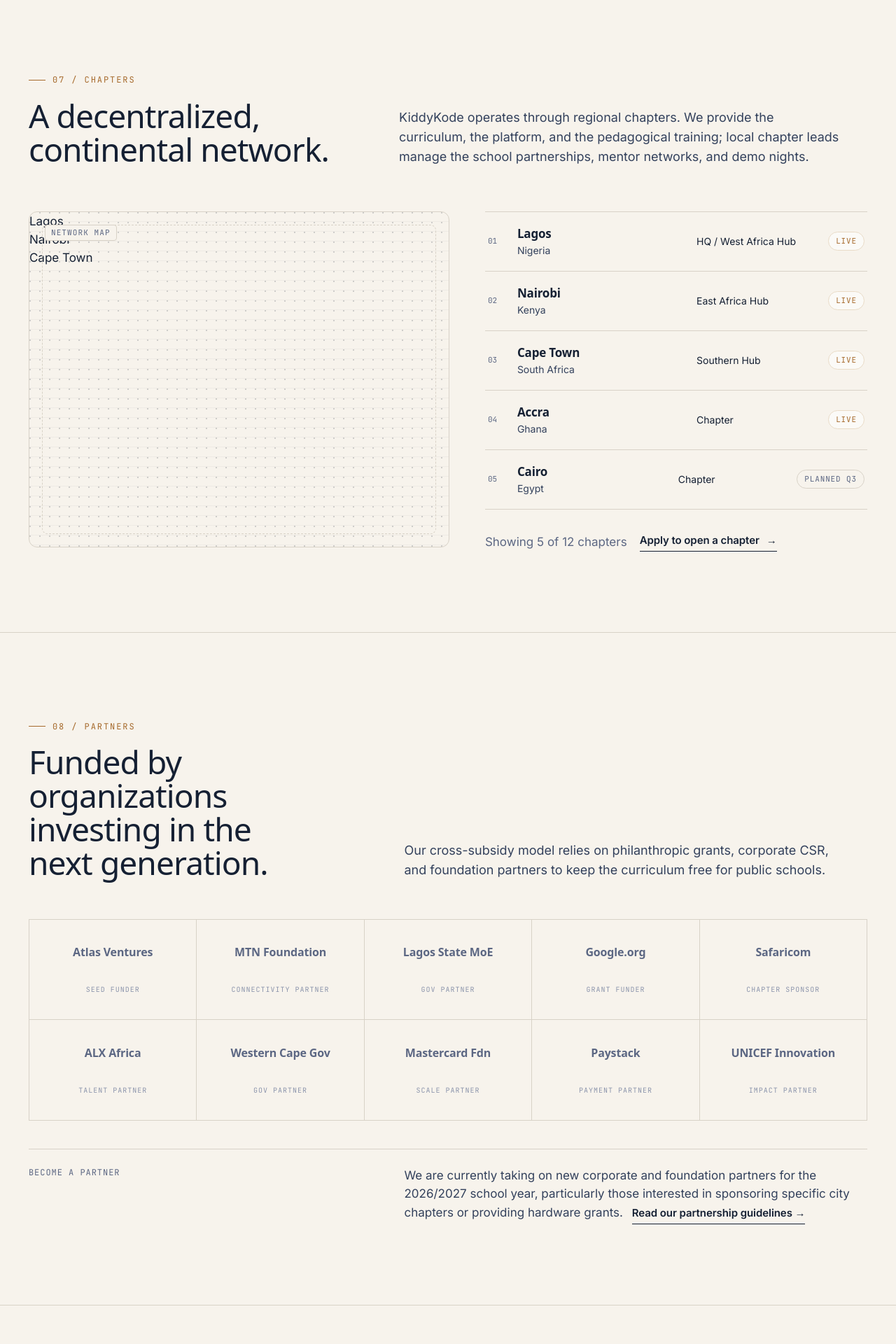
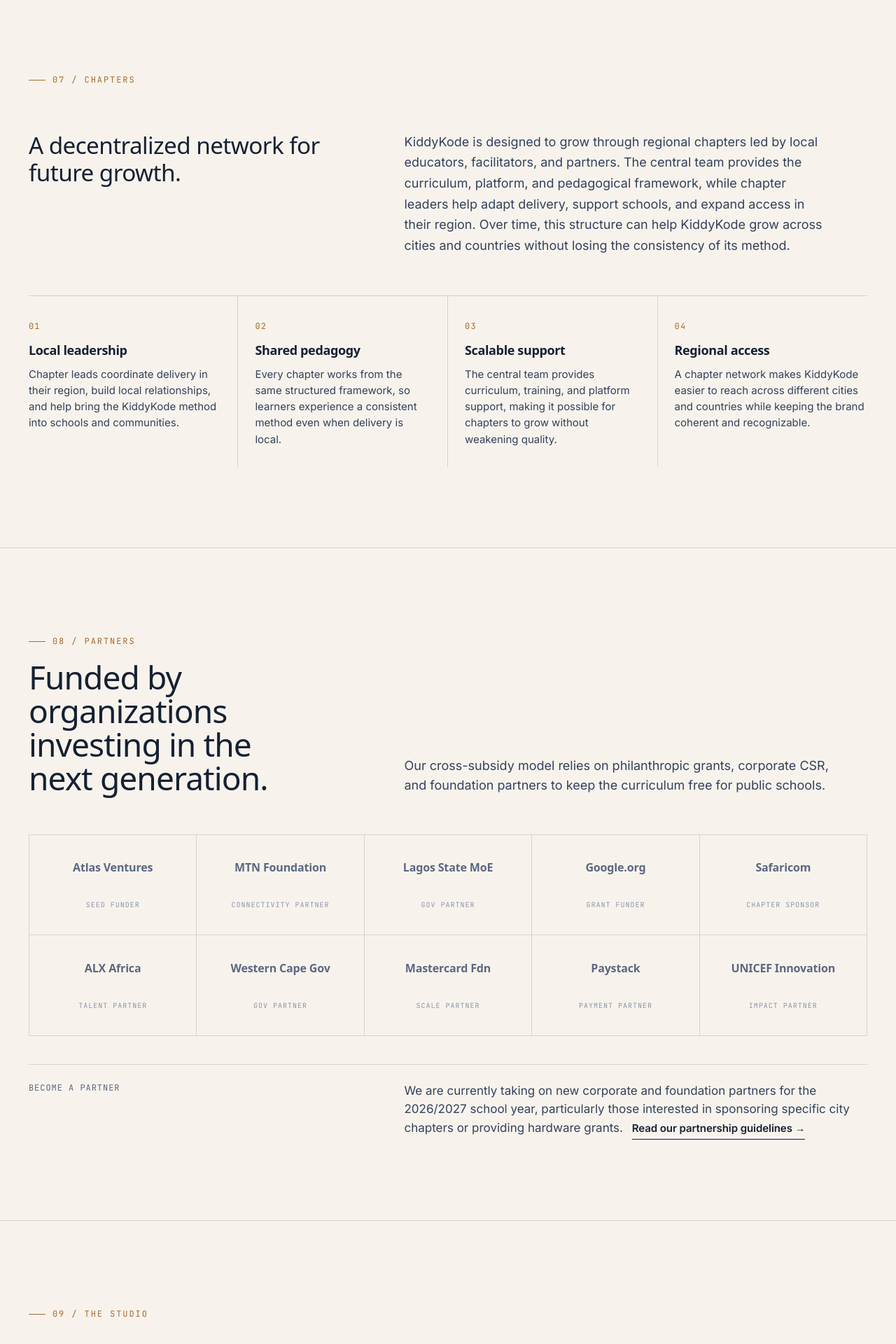
Before and after one commit to kiddykode/kiddykode-web, a Next.js app: page / in a window 1280 px wide. Shown: the part 6780-8700 px from the top of the page at 70% size. Built offline with nearby package versions, Linux system fonts and the light colour scheme; a web font is replaced by a local one.

Commit message:
Restructure Chapters, cleanup Footer, and update Studio section content

```diff
--- a/app/home.module.css
+++ b/app/home.module.css
@@ -18,7 +18,11 @@
 .missionGrid { display: grid; grid-template-columns: 5fr 7fr; gap: clamp(32px, 5vw, 96px); }
 .missionStatement { font-family: var(--font-display); font-size: clamp(26px, 2.6vw, 36px); line-height: 1.18; letter-spacing: -0.018em; color: var(--color-ink-900); text-wrap: pretty; max-width: 24ch; }
 .missionBody p { color: var(--color-ink-700); font-size: 18px; line-height: 1.65; max-width: 54ch; }
-.principles { margin-top: 56px; display: grid; grid-template-columns: repeat(3, 1fr); gap: 0; border-top: 1px solid var(--color-line); }
+
+.principles, .principles4 { margin-top: 56px; display: grid; gap: 0; border-top: 1px solid var(--color-line); }
+.principles { grid-template-columns: repeat(3, 1fr); }
+.principles4 { grid-template-columns: repeat(4, 1fr); }
+
 .principle { padding: 28px 24px 28px 0; border-right: 1px solid var(--color-line); }
 .principle:last-child { border-right: 0; padding-right: 0; }
 .principle:not(:first-child) { padding-left: 24px; }
@@ -206,7 +210,7 @@
   .studioSide, .studioPreview { display: none; }
   .finalPath { border-right: 0; border-bottom: 1px solid rgba(247,243,236,0.18); padding-bottom: 32px; }
   .finalPath:not(:first-child) { padding-left: 0; padding-top: 32px; }
-  .principles, .whyThemes { grid-template-columns: 1fr !important; }
+  .principles, .principles4, .whyThemes { grid-template-columns: 1fr !important; }
   .principle, .theme { border-right: 0 !important; border-bottom: 1px solid var(--color-line); padding: 22px 0 !important; }
   .principle:last-child, .theme:last-child { border-bottom: 0; }
 }
--- a/app/page.tsx
+++ b/app/page.tsx
@@ -269,71 +269,39 @@ export default function HomePage() {
       <section className={styles.chapters} id="chapters" data-screen-label="07 Chapters">
         <div className="wrap">
           <div className="section-head">
-            <div className="heading">
+            <div>
               <span className="eyebrow">07 / Chapters</span>
-              <h2 className="mt-[18px]">A decentralized, continental network.</h2>
             </div>
-            <div>
-              <p className="lede">KiddyKode operates through regional chapters. We provide the curriculum, the platform, and the pedagogical training; local chapter leads manage the school partnerships, mentor networks, and demo nights.</p>
+            <div></div>
+          </div>
+          <div className={styles.missionGrid}>
+            <div className={styles.missionStatement}>
+              A decentralized network for future growth.
+            </div>
+            <div className={styles.missionBody}>
+              <p>KiddyKode is designed to grow through regional chapters led by local educators, facilitators, and partners. The central team provides the curriculum, platform, and pedagogical framework, while chapter leaders help adapt delivery, support schools, and expand access in their region. Over time, this structure can help KiddyKode grow across cities and countries without losing the consistency of its method.</p>
             </div>
           </div>
-          <div className={styles.chaptersGrid}>
-            <div className={styles.map}>
-              <div className={styles.mapFrame}></div>
-              <div className={styles.mapLabel}>Network Map</div>
-              <div className={`${styles.marker} ${styles.live}`} style={{top:"45%",left:"35%"}}>
-                <div className={styles.pin}></div>
-                <div className={styles.pinLabel}>Lagos</div>
-              </div>
-              <div className={`${styles.marker} ${styles.live}`} style={{top:"55%",left:"65%"}}>
-                <div className={styles.pin}></div>
-                <div className={styles.pinLabel}>Nairobi</div>
-              </div>
-              <div className={`${styles.marker} ${styles.live}`} style={{top:"85%",left:"45%"}}>
-                <div className={styles.pin}></div>
-                <div className={styles.pinLabel}>Cape Town</div>
-              </div>
-              <div className={`${styles.marker} ${styles.planned}`} style={{top:"30%",left:"50%"}}>
-                <div className={styles.pin}></div>
-              </div>
+          <div className={styles.principles4}>
+            <div className={styles.principle}>
+              <span className={styles.num}>01</span>
+              <h4>Local leadership</h4>
+              <p>Chapter leads coordinate delivery in their region, build local relationships, and help bring the KiddyKode method into schools and communities.</p>
             </div>
-            <div>
-              <div className={styles.chaptersList}>
-                <div className={styles.chapterRow}>
-                  <div className={styles.idx}>01</div>
-                  <div><div className={styles.city}>Lagos</div><div className={styles.country}>Nigeria</div></div>
-                  <div>HQ / West Africa Hub</div>
-                  <div className={`${styles.status} ${styles.live}`}>Live</div>
-                </div>
-                <div className={styles.chapterRow}>
-                  <div className={styles.idx}>02</div>
-                  <div><div className={styles.city}>Nairobi</div><div className={styles.country}>Kenya</div></div>
-                  <div>East Africa Hub</div>
-                  <div className={`${styles.status} ${styles.live}`}>Live</div>
-                </div>
-                <div className={styles.chapterRow}>
-                  <div className={styles.idx}>03</div>
-                  <div><div className={styles.city}>Cape Town</div><div className={styles.country}>South Africa</div></div>
-                  <div>Southern Hub</div>
-                  <div className={`${styles.status} ${styles.live}`}>Live</div>
-                </div>
-                <div className={styles.chapterRow}>
-                  <div className={styles.idx}>04</div>
-                  <div><div className={styles.city}>Accra</div><div className={styles.country}>Ghana</div></div>
-                  <div>Chapter</div>
-                  <div className={`${styles.status} ${styles.live}`}>Live</div>
-                </div>
-                <div className={styles.chapterRow}>
-                  <div className={styles.idx}>05</div>
-                  <div><div className={styles.city}>Cairo</div><div className={styles.country}>Egypt</div></div>
-                  <div>Chapter</div>
-                  <div className={`${styles.status} ${styles.planned}`}>Planned Q3</div>
-                </div>
-              </div>
-              <div className={styles.chaptersCta}>
-                <span className={styles.mono}>Showing 5 of 12 chapters</span>
-                <Link href="/contact" className="btn btn--link">Apply to open a chapter <span className="arrow">→</span></Link>
-              </div>
+            <div className={styles.principle}>
+              <span className={styles.num}>02</span>
+              <h4>Shared pedagogy</h4>
+              <p>Every chapter works from the same structured framework, so learners experience a consistent method even when delivery is local.</p>
+            </div>
+            <div className={styles.principle}>
+              <span className={styles.num}>03</span>
+              <h4>Scalable support</h4>
+              <p>The central team provides curriculum, training, and platform support, making it possible for chapters to grow without weakening quality.</p>
+            </div>
+            <div className={styles.principle}>
+              <span className={styles.num}>04</span>
+              <h4>Regional access</h4>
+              <p>A chapter network makes KiddyKode easier to reach across different cities and countries while keeping the brand coherent and recognizable.</p>
             </div>
           </div>
         </div>
@@ -403,38 +371,40 @@ export default function HomePage() {
         <div className="wrap">
           <div className="section-head">
             <div className="heading">
-              <span className="eyebrow">09 / The Platform</span>
+              <span className="eyebrow">09 / The Studio</span>
             </div>
             <div></div>
           </div>
           <div className={styles.studioGrid}>
             <div className={styles.studioCopy}>
-              <h2>KiddyKode Studio</h2>
-              <p>The curriculum comes to life in Studio — our custom, browser-based coding environment designed specifically for primary and secondary learners. No installations, no complex local environments. Just open the browser and build.</p>
+              <h2>KiddyKode Studio turns lessons into projects.</h2>
+              <p>
+                KiddyKode Studio is our self-paced platform for children to follow courses, practice skills, and build projects at their own pace. Learners move through Explorer, Builder, and Creator levels as they grow from guided work into more independent creation.
+              </p>
               <div className={styles.studioFeatures}>
                 <div className={styles.studioFeature}>
                   <div className={styles.n}>01</div>
                   <div>
                     <h4>Progressive Complexity</h4>
-                    <p>Learners start in a block-based visual editor. When they're ready, they toggle to the exact same logic represented in Python or JavaScript.</p>
+                    <p>Children start with guided activities and simple projects, then move step by step into more open-ended building as their confidence grows.</p>
                   </div>
                 </div>
                 <div className={styles.studioFeature}>
                   <div className={styles.n}>02</div>
                   <div>
                     <h4>Offline Resilience</h4>
-                    <p>Designed for intermittent connectivity. Studio caches locally; if the school internet drops, the child keeps coding and syncs later.</p>
+                    <p>Studio is designed so learners can continue building even when connectivity is inconsistent, with progress and project work structured to support uninterrupted learning.</p>
                   </div>
                 </div>
                 <div className={styles.studioFeature}>
                   <div className={styles.n}>03</div>
                   <div>
                     <h4>Peer Review Built-in</h4>
-                    <p>Students can securely share project links with their cohort to request code reviews or playtest each other's games.</p>
+                    <p>As learners grow, they can share work, compare approaches, and learn from one another through structured feedback and presentation.</p>
                   </div>
                 </div>
               </div>
-              <Link href="/programs" className="btn btn--ghost">Learn more about the curriculum <span className="arrow">→</span></Link>
+              <Link href="/programs" className="btn btn--ghost">Start Exploring<span className="arrow">→</span></Link>
             </div>
             <div className={styles.browser}>
               <div className={styles.browserChrome}>
```
Also changed, not shown: app/components/Footer.tsx (+14 -17 lines), 1 other file (tests, documents, lock files or other folders).
